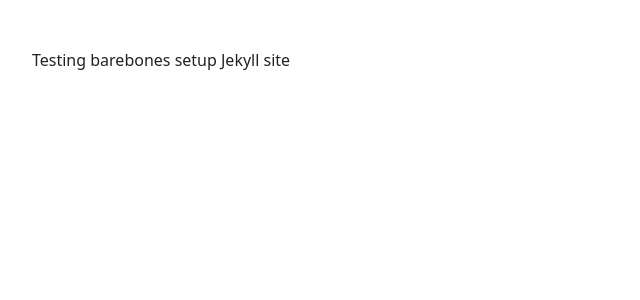
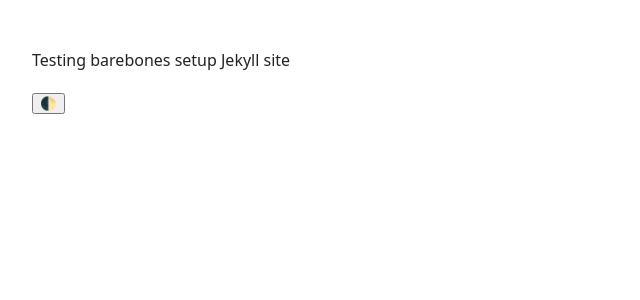
Before and after one commit to VaughnAkiu/vaughnakiu.github.io, a Jekyll site: the page built from index.md, in a window 1280 px wide. Shown: the top 300 px of the page, without its empty margins (0-640 px from the left). Built offline with Jekyll 4.4.1, drawn with Linux system fonts in a browser that asks for light colours.

Commit message:
Update default.html

```diff
--- a/_layouts/default.html
+++ b/_layouts/default.html
@@ -12,3 +12,15 @@
   </main>
 </body>
 </html>
+
+<button id="theme-toggle" aria-label="Toggle theme">🌓</button>
+<script>
+  const toggle = document.getElementById('theme-toggle');
+  const currentTheme = localStorage.getItem('theme');
+  if (currentTheme === 'dark') document.body.classList.add('dark');
+
+  toggle.addEventListener('click', () => {
+    document.body.classList.toggle('dark');
+    localStorage.setItem('theme', document.body.classList.contains('dark') ? 'dark' : 'light');
+  });
+</script>
```
